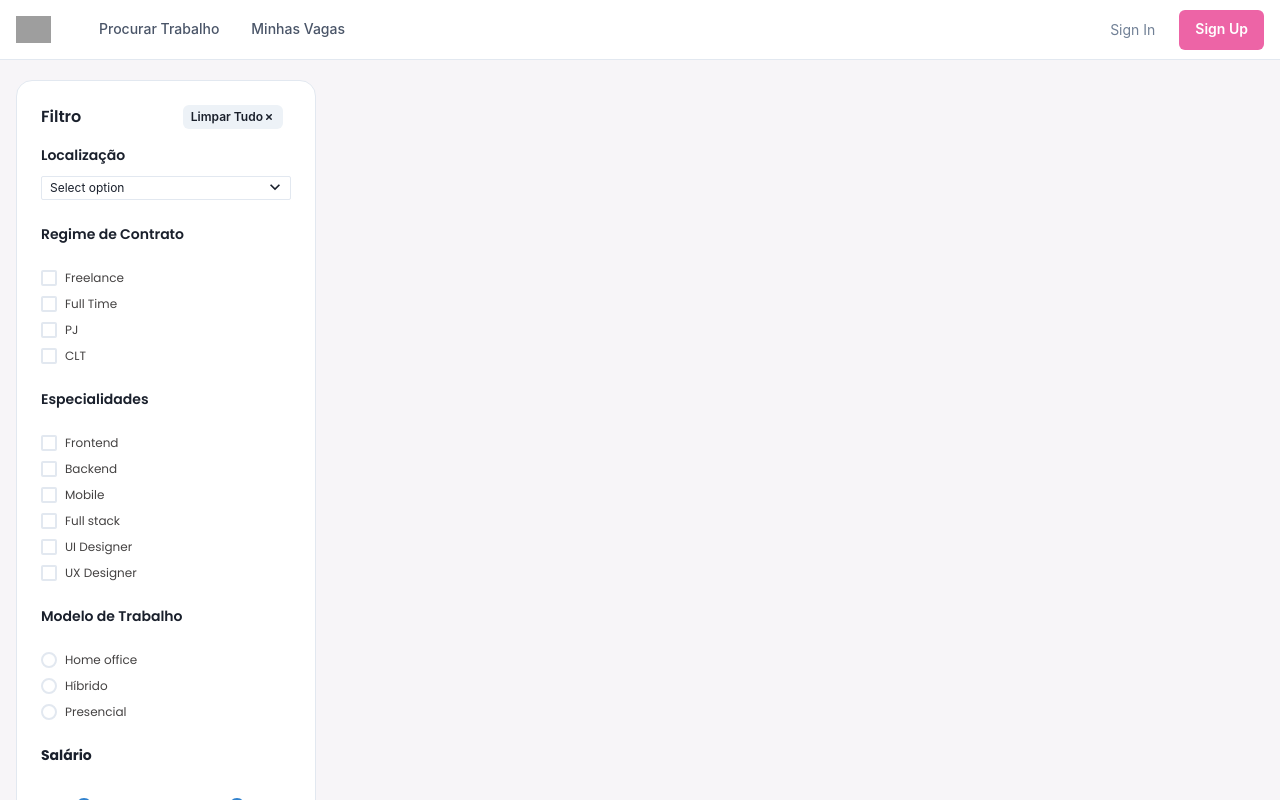
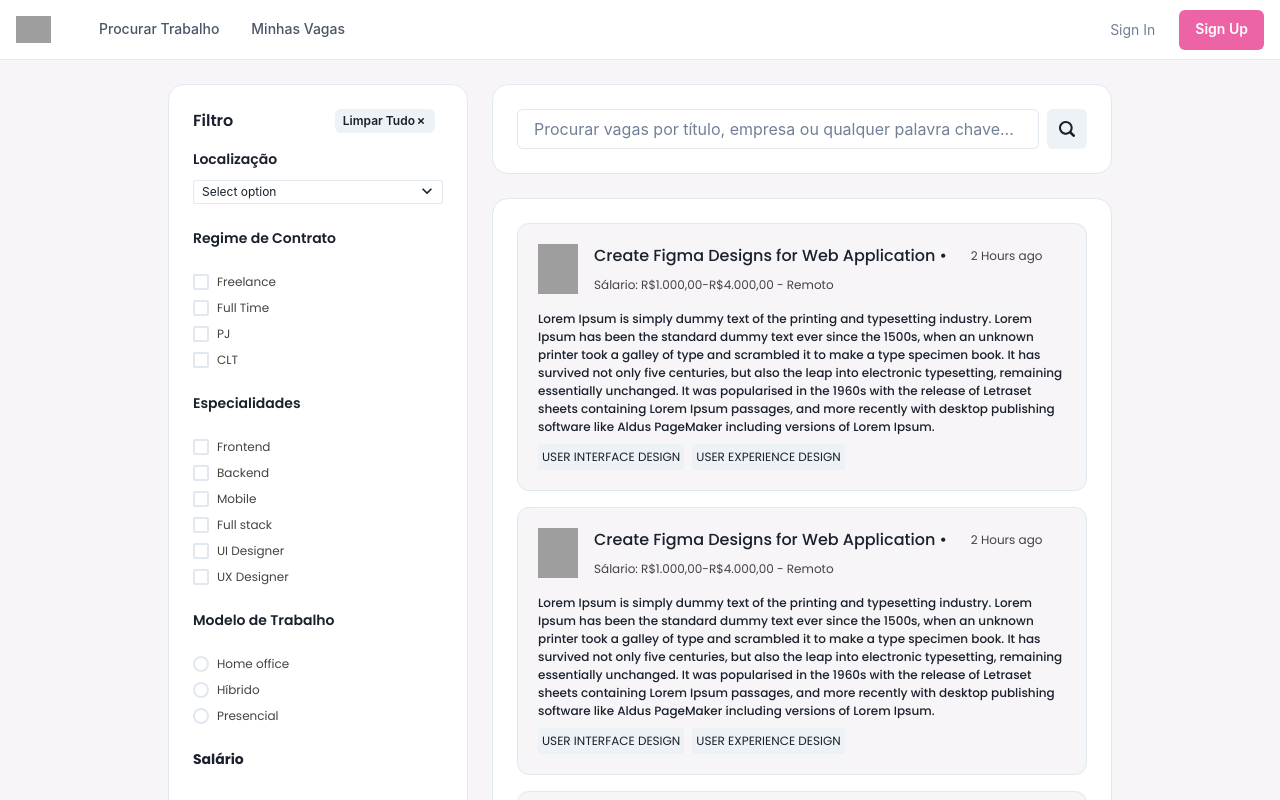
Before and after one commit to startup-of-zero-reais/legendary-invention, a Next.js app: page / in a window 1280 px wide. Shown: the top 800 px of the page. Built offline with nearby package versions, Linux system fonts and the light colour scheme; grey boxes are pictures that could not be loaded.

Commit message:
feat: adding a container and flex position

```diff
--- a/src/pages/index.tsx
+++ b/src/pages/index.tsx
@@ -1,7 +1,16 @@
 import Head from "next/head";
-import { Header, Filter } from "@/components";
-import { Container } from "@chakra-ui/react";
+import { Header, Filter, CardVacancies } from "@/components";
+import {
+  Box,
+  Container,
+  Flex,
+  IconButton,
+  Input,
+  useColorModeValue,
+  VStack,
+} from "@chakra-ui/react";
 import { CONSTANTS } from "@/constants";
+import { Search2Icon } from "@chakra-ui/icons";
 
 export default function Home() {
   return (
@@ -13,8 +22,49 @@ export default function Home() {
         <link rel="icon" href="/favicon.ico" />
       </Head>
       <Header />
-      <Container maxW="7xl" pt="5">
-        <Filter />
+
+      <Container maxW="container.lg" minHeight="calc(100vh - 68px)">
+        <Flex
+          minH="100%"
+          p={{ base: "2", md: "4", lg: "6" }}
+          gap={{ base: 2, md: 4, lg: 6 }}
+          flexDirection={{ base: "column", lg: "row" }}
+        >
+          <Box>
+            <Filter />
+          </Box>
+          <Flex flexDirection="column" gap={{ base: 2, md: 4, lg: 6 }} w="full">
+            <Box>
+              <Flex
+                bg="white"
+                p={{ base: "2", md: "4", lg: "6" }}
+                border="1px"
+                borderColor={useColorModeValue("gray.200", "gray.700")}
+                borderRadius={{ base: "md", lg: "2xl" }}
+              >
+                <Input placeholder="Procurar vagas por título, empresa ou qualquer palavra chave..." />
+                <IconButton
+                  aria-label="Procurador de vagas"
+                  icon={<Search2Icon />}
+                  ml="2"
+                />
+              </Flex>
+            </Box>
+            <VStack
+              p={{ base: "2", md: "4", lg: "6" }}
+              gap={{ base: 0, md: 2, lg: 4 }}
+              bg="white"
+              border="1px"
+              borderColor={useColorModeValue("gray.200", "gray.700")}
+              borderRadius={{ base: "md", lg: "2xl" }}
+              alignItems={"stretch"}
+            >
+              {[0, 1, 2, 3].map((_, key) => (
+                <CardVacancies index={key} key={key} />
+              ))}
+            </VStack>
+          </Flex>
+        </Flex>
       </Container>
     </>
   );
```
